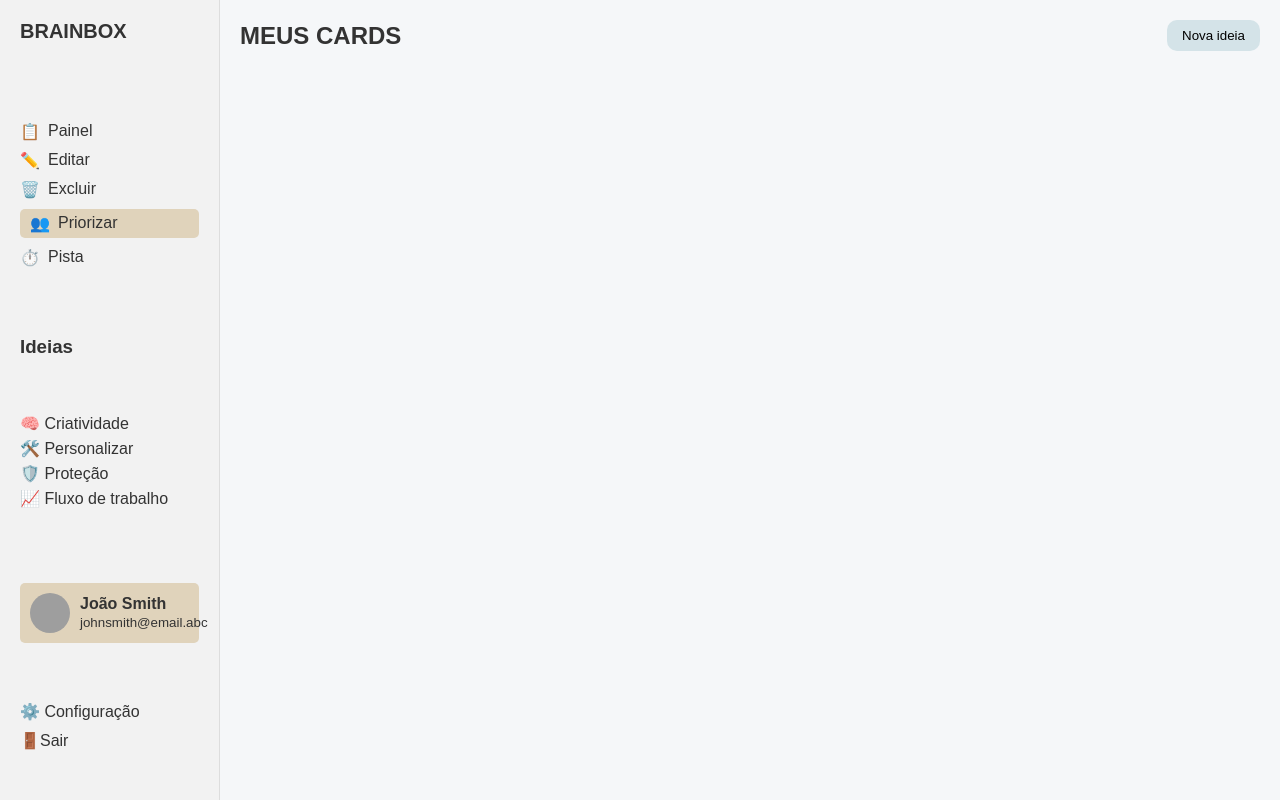
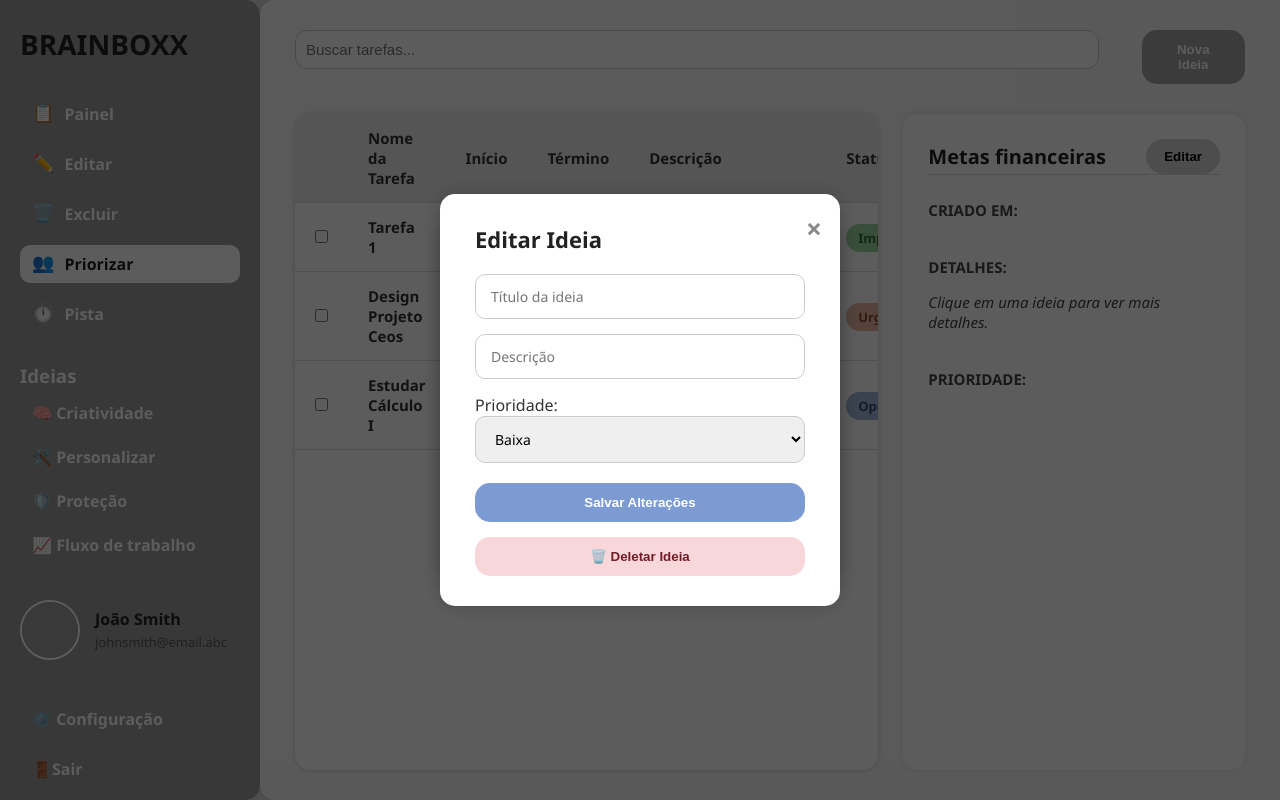
Before and after one commit to wanderson-xyz/BrainBox, a website: page frontend/index.html in a window 1280 px wide. Drawn offline with Linux system fonts and the light colour scheme; no server answers; sample sign-in values are in the browser's storage; grey boxes are pictures that could not be loaded.

Commit message:
alterações tela principal, searchbar adicionada

```diff
--- a/app.js
+++ b/app.js
@@ -31,7 +31,7 @@ app.use('/api/users', userRoutes);
 
 app.get('/login', (req, res) => {
   // res.sendFile(path.resolve('frontend/loginCadastro/index.html'));
-    res.sendFile(path.join(__dirname, 'frontend', 'login.html'));
+  res.sendFile(path.join(__dirname, 'frontend', 'index.html'));
 
 })
 
--- a/frontend/css/index.css
+++ b/frontend/css/index.css
@@ -1,15 +1,19 @@
+/* Reset básico */
 * {
   margin: 0;
   padding: 0;
   box-sizing: border-box;
 }
 
+/* Fonte e cores base */
 body, html {
-  font-family: Arial, sans-serif;
-  background-color: #f5f7f9;
+  font-family: 'Segoe UI', Tahoma, Geneva, Verdana, sans-serif;
+  background-color: #d6d6d6;
   color: #333;
+  height: 100%;
 }
 
+/* Container principal */
 .app {
   display: flex;
   height: 100vh;
@@ -17,144 +21,294 @@ body, html {
 
 /* SIDEBAR */
 .sidebar {
-  width: 220px;
-  background-color: #f2f2f2;
-  padding: 20px;
+  width: 260px;
+  background-color: #9e9c9c;
+  padding: 25px 20px;
   display: flex;
   flex-direction: column;
-  justify-content: space-between;
-  border-right: 1px solid #ddd;
+  justify-content: flex-start;
+  border-radius: 0 15px 15px 0;
+  color: #fff;
 }
 
 .sidebar .logo {
-  font-size: 20px;
+  font-size: 28px;
+  font-weight: 900;
   margin-bottom: 20px;
+  color: #222;
 }
 
 .sidebar ul {
   list-style: none;
-  margin-bottom: 20px;
+  margin-bottom: 30px;
 }
 
 .sidebar li {
-  margin: 10px 0;
+  margin: 12px 0;
   cursor: pointer;
   display: flex;
-  gap: 8px;
+  gap: 10px;
+  padding: 8px 12px;
+  border-radius: 10px;
+  transition: background-color 0.3s ease;
+  color: #fff;
+  font-weight: 600;
 }
 
-.sidebar li.active {
-  background-color: #e0d3bb;
-  padding: 5px 10px;
-  border-radius: 5px;
+.sidebar li.active, .sidebar li:hover {
+  background-color: #fff;
+  color: #222;
+}
+
+.sidebar li span {
+  font-size: 18px;
+  line-height: 1;
+}
+
+/* Categorias na sidebar */
+.idea-categories {
+  list-style: none;
+  margin-bottom: 30px;
 }
 
 .idea-categories li {
   margin: 6px 0;
+  cursor: pointer;
+  font-weight: 600;
 }
 
+/* User Info */
 .user-info {
+  margin-top: auto;
   display: flex;
   align-items: center;
-  gap: 10px;
-  background-color: #e0d3bb;
-  padding: 10px;
-  border-radius: 5px;
+  gap: 15px;
+  background-color: transparent;
+  padding: 0;
+  border-radius: 0;
+  color: #222;
 }
 
 .user-info img {
   border-radius: 50%;
+  width: 60px;
+  height: 60px;
+  border: 2px solid #fff;
+  object-fit: cover;
 }
 
-/* MAIN */
+.user-info strong {
+  display: block;
+  font-weight: 700;
+  font-size: 16px;
+  color: #222;
+}
+
+.user-info small {
+  color: #555;
+  font-size: 13px;
+}
+
+/* Bottom options */
+.bottom-options {
+  list-style: none;
+  margin-top: 30px;
+}
+
+.bottom-options li {
+  cursor: pointer;
+  padding: 8px 12px;
+  border-radius: 10px;
+  margin-top: 10px;
+  color: #fff;
+  font-weight: 600;
+  transition: background-color 0.3s ease;
+}
+
+.bottom-options li:hover {
+  background-color: #fff;
+  color: #222;
+}
+
+/* MAIN CONTENT */
 .main {
   flex: 1;
+  background-color: #f9f9f9;
+  padding: 30px 35px;
+  border-radius: 15px 0 0 15px;
   display: flex;
   flex-direction: column;
-  padding: 20px;
 }
 
 .main-header {
   display: flex;
+  justify-content: space-between;
   align-items: center;
-  justify-content: space-between;
+  margin-bottom: 30px;
 }
 
-.filters select {
-  margin-right: 10px;
-  padding: 5px;
+.main-header h2 {
+  font-weight: 700;
+  font-size: 24px;
+  color: #222;
 }
 
 .new-idea-btn {
-  background-color: #d4e3e8;
+  background-color: #a5a5a5;
+  padding: 12px 22px;
+  border-radius: 15px;
+  color: white;
+  font-weight: 700;
   border: none;
-  padding: 8px 15px;
-  border-radius: 10px;
+  cursor: pointer;
+  transition: background-color 0.3s ease;
+}
+
+.new-idea-btn:hover {
+  background-color: #8a8a8a;
+}
+
+/* CONTEÚDO PRINCIPAL */
+.main-content {
+  display: flex;
+  gap: 25px;
+  flex: 1;
+}
+
+/* LISTA DE TAREFAS - usando tabela para visual da imagem */
+.idea-list {
+  flex: 2;
+  background: white;
+  border-radius: 15px;
+  overflow: hidden;
+  box-shadow: 0 0 5px #ccc;
+}
+
+.idea-list table {
+  width: 100%;
+  border-collapse: collapse;
+  font-size: 15px;
+}
+
+.idea-list thead tr {
+  background-color: #ececec;
+}
+
+.idea-list th, .idea-list td {
+  padding: 14px 20px;
+  text-align: left;
+  border-bottom: 1px solid #ddd;
+  font-weight: 600;
+}
+
+.idea-list tbody tr:hover {
+  background-color: #f5f5f5;
   cursor: pointer;
 }
 
-.main-content {
-  display: flex;
-  margin-top: 20px;
-  gap: 20px;
+/* Checkboxes alinhados */
+.idea-list td:first-child {
+  width: 30px;
 }
 
-/* IDEIA LIST */
-.idea-list {
-  flex: 1;
-  display: flex;
-  flex-direction: column;
-  gap: 10px;
-}
-
-.idea-item {
-  background: white;
-  padding: 15px;
-  border-radius: 10px;
-  border: 1px solid #ccc;
-  text-align: left;
+/* Dropdown descrição da tarefa */
+.idea-list select {
+  border: none;
+  background: #f5f5f5;
+  padding: 5px 10px;
+  border-radius: 20px;
+  font-weight: 600;
   cursor: pointer;
 }
 
-.idea-item:hover {
-  background-color: #f0f0f0;
+/* Status tags */
+.status-important {
+  background-color: #9ed99e;
+  color: #2d6a2d;
+  padding: 5px 12px;
+  border-radius: 20px;
+  font-weight: 600;
+  font-size: 13px;
+  text-align: center;
+  width: 80px;
 }
 
-.selected-idea {
-  background-color: #c7edf4;
+.status-urgent {
+  background-color: #e5b9a2;
+  color: #90472c;
+  padding: 5px 12px;
+  border-radius: 20px;
+  font-weight: 600;
+  font-size: 13px;
+  text-align: center;
+  width: 80px;
 }
 
-/* DETALHES */
+.status-optional {
+  background-color: #a3b8db;
+  color: #364a7d;
+  padding: 5px 12px;
+  border-radius: 20px;
+  font-weight: 600;
+  font-size: 13px;
+  text-align: center;
+  width: 80px;
+}
+
+/* PAINEL DE DETALHES */
 .idea-details {
-  display: none;
   flex: 1;
-  background-color: white;
-  border-radius: 10px;
-  padding: 20px;
-  border: 1px solid #ccc;
+  background-color: #fff;
+  border-radius: 15px;
+  padding: 25px;
+  box-shadow: 0 0 10px rgba(0,0,0,0.1);
+  display: flex;
+  flex-direction: column;
 }
 
 .idea-details header {
   display: flex;
   justify-content: space-between;
   align-items: center;
+  border-bottom: 1px solid #ddd;
+  margin-bottom: 25px;
 }
 
-.idea-details .desc {
-  margin: 10px 0 20px;
+.idea-details h3 {
+  font-weight: 700;
+  font-size: 20px;
+  color: #222;
 }
 
-.idea-details .meta p {
-  margin: 6px 0;
+.edit-btn {
+  background-color: #d6d6d6;
+  border: none;
+  padding: 10px 18px;
+  border-radius: 20px;
+  cursor: pointer;
+  font-weight: 600;
+  transition: background-color 0.3s ease;
 }
 
-#detail-metrics li {
-  margin-bottom: 8px;
+.edit-btn:hover {
+  background-color: #bababa;
 }
 
-/* Modal */
+.meta p {
+  margin-bottom: 15px;
+  font-size: 15px;
+  color: #444;
+}
+
+.desc {
+  font-style: italic;
+  color: #666;
+  margin-bottom: 20px;
+}
+
+/* MODAL */
 .modal {
-  display: none;
+  display: none; /* oculto por padrão */
   position: fixed;
   z-index: 10;
   left: 0;
@@ -162,82 +316,102 @@ body, html {
   width: 100%;
   height: 100%;
   overflow: auto;
-  background-color: rgba(0,0,0,0.5);
+  background-color: rgba(0,0,0,0.4);
+  display: flex;
+  justify-content: center;
+  align-items: center;
 }
 
 .modal-content {
   background-color: #fff;
-  margin: 10% auto;
-  padding: 20px;
-  border-radius: 10px;
+  border-radius: 15px;
+  padding: 30px 35px;
   width: 400px;
   max-width: 90%;
   position: relative;
+  box-shadow: 0 0 20px rgba(0,0,0,0.2);
 }
 
 .modal-content h3 {
-  margin-bottom: 15px;
+  margin-bottom: 20px;
+  font-weight: 700;
+  font-size: 22px;
+  color: #222;
 }
 
 .modal-content input,
+.modal-content select,
 .modal-content textarea {
   width: 100%;
-  margin-bottom: 10px;
-  padding: 8px;
-  border-radius: 5px;
+  margin-bottom: 15px;
+  padding: 12px 15px;
+  border-radius: 10px;
   border: 1px solid #ccc;
+  font-size: 14px;
+  font-family: inherit;
 }
 
 .modal-content button {
-  padding: 8px 15px;
+  padding: 12px 22px;
   border: none;
-  background-color: #c7edf4;
-  border-radius: 5px;
+  border-radius: 15px;
+  background-color: #7c9bd2;
+  color: white;
+  font-weight: 700;
   cursor: pointer;
+  transition: background-color 0.3s ease;
+  margin-top: 5px;
+  width: 100%;
 }
 
+.modal-content button:hover {
+  background-color: #5a78b1;
+}
+
+/* Botão deletar */
+#delete-idea {
+  background-color: #f8d7da;
+  color: #721c24;
+  font-weight: 700;
+  margin-top: 15px;
+}
+
+#delete-idea:hover {
+  background-color: #f5c6cb;
+}
+
+/* Botão fechar modal */
 .close-button {
   position: absolute;
-  right: 10px;
-  top: 5px;
-  font-size: 20px;
+  top: 15px;
+  right: 18px;
+  font-size: 28px;
+  font-weight: 700;
+  color: #888;
   cursor: pointer;
+  user-select: none;
 }
 
-.popup {
-  display: none;
-  position: fixed;
-  top: 0;
-  left: 0;
-  width: 100%;
-  height: 100%;
-  background-color: rgba(0, 0, 0, 0.5);
-  justify-content: center;
-  align-items: center;
+.close-button:hover {
+  color: #444;
 }
 
-.popup-content {
-  background-color: white;
-  padding: 20px;
-  border-radius: 5px;
+.search-container {
+  margin-bottom: 15px;
+  width: 100%;
 }
 
-input, textarea {
-  width: 100%;
-  margin-bottom: 10px;
+#task-search {
+  width: 95%;
+  padding: 10px 10px;
+  font-size: 15px;
+  border-radius: 12px;
+  border: 1px solid #ccc;
+  box-sizing: border-box;
+  transition: border-color 0.3s ease;
 }
 
-button {
-  padding: 10px;
-  cursor: pointer;
+#task-search:focus {
+  border-color: #7c9bd2;
+  outline: none;
 }
-
-button#save-edit {
-  background-color: #4CAF50;
-  color: white;
-}
-
-button#close-popup {
-  background-color: #f44336;
-  color: white;
-}
--- a/frontend/index.html
+++ b/frontend/index.html
@@ -12,7 +12,7 @@
     <div class="app">
         <!-- Sidebar -->
         <aside class="sidebar">
-            <h1 class="logo">BRAINBOX</h1>
+            <h1 class="logo">BRAINBOXX</h1>
             <nav>
                 <ul>
                     <li><span>📋</span> Painel</li>
@@ -45,19 +45,14 @@
         <!-- Conteúdo principal -->
         <main class="main">
             <header class="main-header">
-                <h2>MEUS CARDS</h2>
-                <!--  <div class="filters">
-                    <select>
-                        <option>Ideia</option>
-                    </select>
-                    <select>
-                        <option>Procurar</option>
-                    </select>
-                    <select>
-                        <option>Escala</option>
-                    </select>
-                </div>
-                -->
+              <div class="search-container">
+                <input
+                  type="text"
+                  id="task-search"
+                  placeholder="Buscar tarefas..."
+                  aria-label="Buscar tarefas"
+                />
+              </div>
                 <button class="new-idea-btn">Nova ideia</button>
             </header>
 
@@ -68,11 +63,58 @@
 
                 <!-- Lista de ideias -->
                 <section class="idea-list" id="idea-list">
+                  <table>
+                    <thead>
+                      <tr>
+                        <th></th>
+                        <th>Nome da Tarefa</th>
+                        <th>Início</th>
+                        <th>Término</th>
+                        <th>Descrição</th>
+                        <th>Status</th>
+                      </tr>
+                    </thead>
+                    <tbody>
+                      <tr>
+                        <td><input type="checkbox" /></td>
+                        <td>Tarefa 1</td>
+                        <td>17/05</td>
+                        <td>28/05</td>
+                        <td>
+                          <select>
+                            <option>Tarefa do Romildo</option>
+                          </select>
+                        </td>
+                        <td><span class="status-important">Importante</span></td>
+                      </tr>
+                      <tr>
+                        <td><input type="checkbox" /></td>
+                        <td>Design Projeto Ceos</td>
+                        <td>14/05</td>
+                        <td>19/05</td>
+                        <td>
+                          <select>
+                            <option>Darlan e Oliver</option>
+                          </select>
+                        </td>
+                        <td><span class="status-urgent">Urgente</span></td>
+                      </tr>
+                      <tr>
+                        <td><input type="checkbox" /></td>
+                        <td>Estudar Cálculo I</td>
+                        <td>16/05</td>
+                        <td>24/05</td>
+                        <td>
+                          <select>
+                            <option>Primeira Prova</option>
+                          </select>
+                        </td>
+                        <td><span class="status-optional">Opcional</span></td>
+                      </tr>
+                    </tbody>
+                  </table>
+                </section>
 
-
-
-                    <!-- Adicione mais ideias aqui... -->
-                </section>
 
                 <!-- Painel de detalhes -->
                 <section class="idea-details">
--- a/routes/cards.routes.js
+++ b/routes/cards.routes.js
@@ -1,12 +1,12 @@
 const express = require('express');
 const router = express.Router();
-const {getCards, createCard, getCardById, deleteCard, updateCard} = require('../controllers/card.controllers');
+const { getCards, createCard, getCardById, deleteCard, updateCard } = require('../controllers/card.controllers');
 const autenticar = require('../controllers/authMiddleware');
 
 router.get('/', autenticar, getCards);
 router.post('/', autenticar, createCard);
 router.get('/:id', autenticar, getCardById);
-router.delete('/:id',autenticar, deleteCard);
-router.put('/:id',autenticar, updateCard);
+router.delete('/:id', autenticar, deleteCard);
+router.put('/:id', autenticar, updateCard);
 
 module.exports = router;
```
Also changed, not shown: 1 other file. Lines whose indentation alone changed are shown as unchanged.
